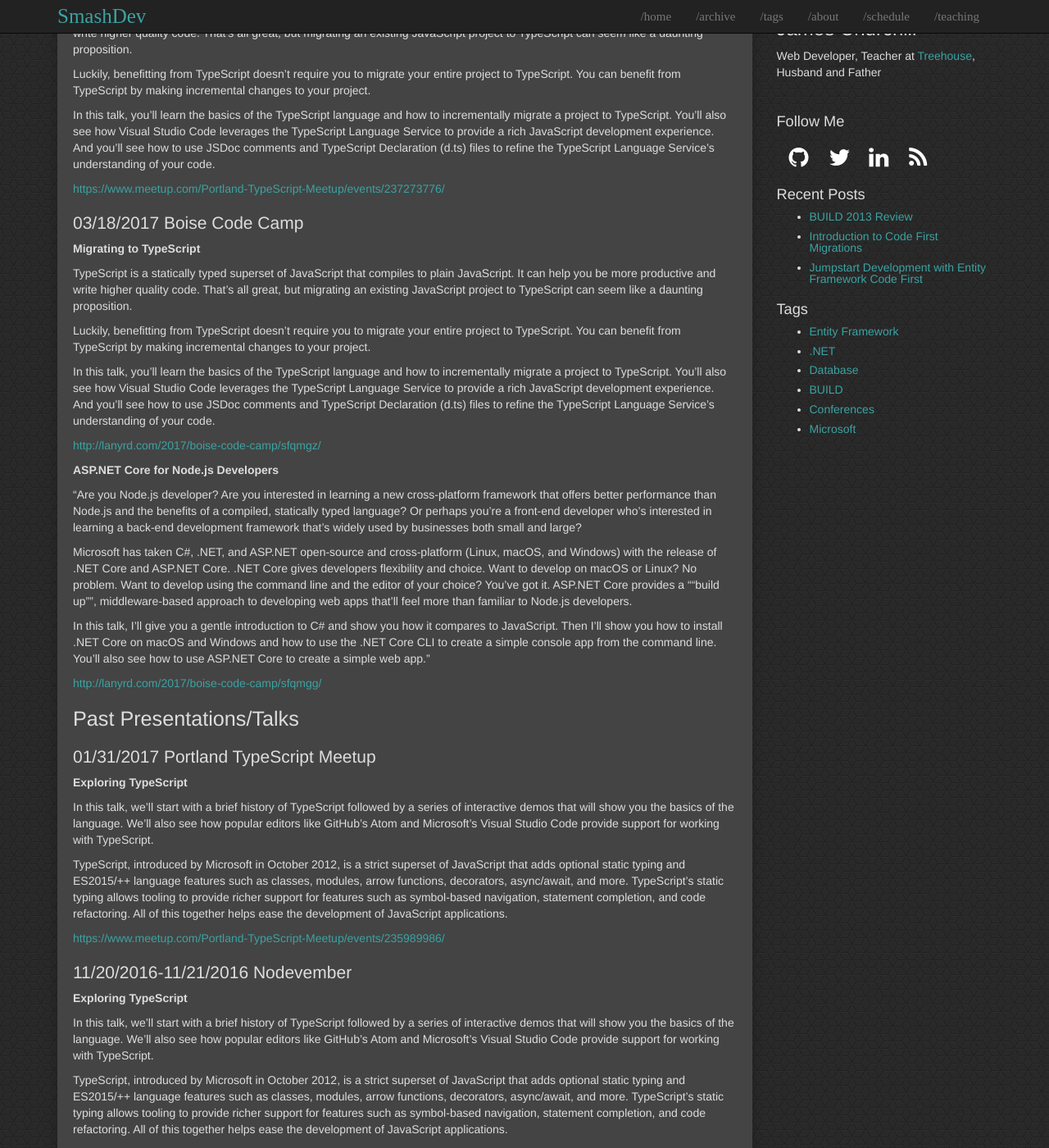
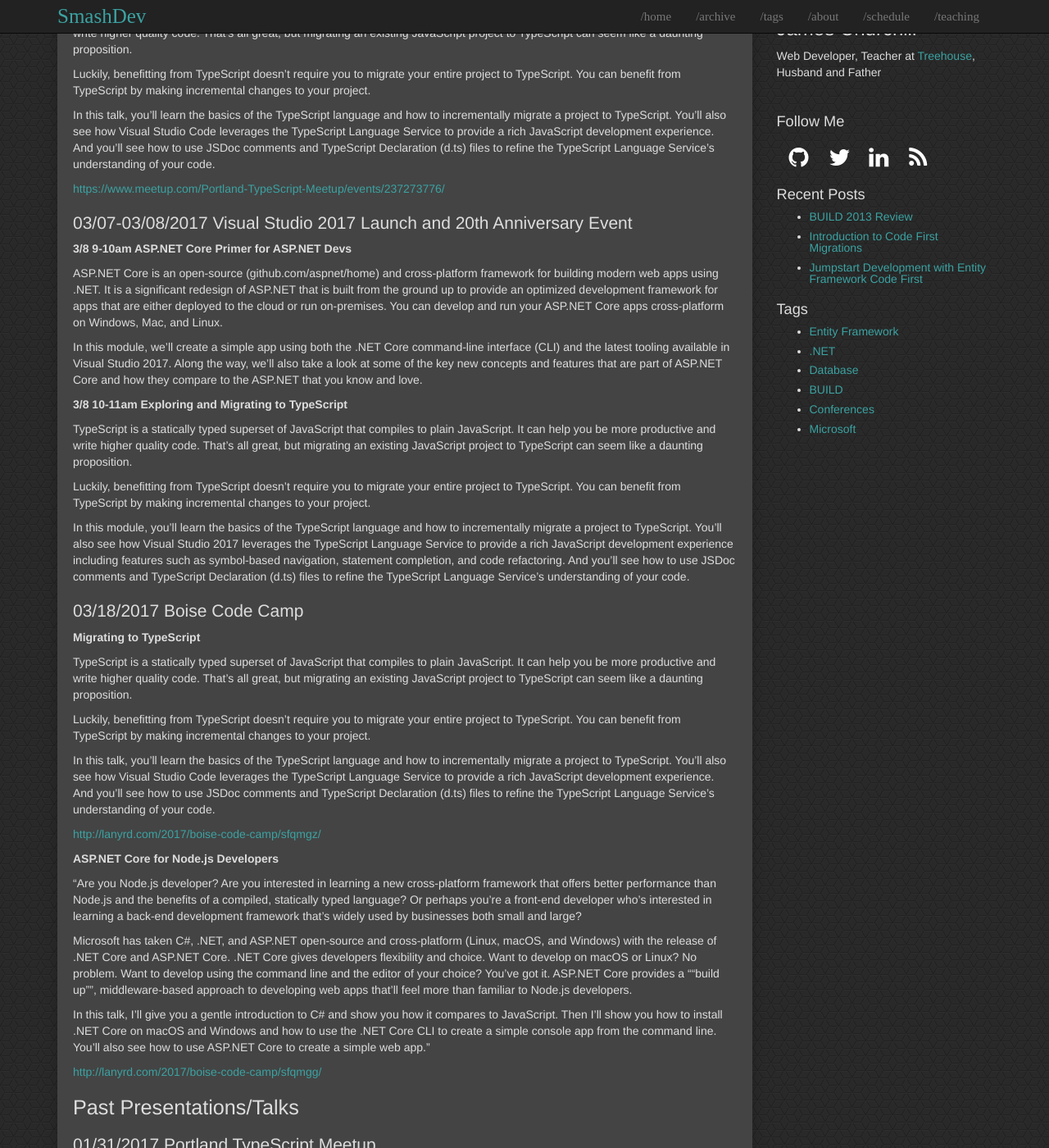
Before and after one commit to smashdevcode/smashdevcode.github.io, a Jekyll site: the page built from schedule.md, in a window 1280 px wide and 1400 px high, scrolled down 278 px. Shown: the whole window at 82% size. Built offline with Jekyll 4.4.1, drawn with Linux system fonts in a browser that asks for light colours; some of the changed text lies outside the part shown.

Commit message:
Updated schedule

```diff
--- a/schedule.md
+++ b/schedule.md
@@ -18,6 +18,22 @@
 In this talk, you'll learn the basics of the TypeScript language and how to incrementally migrate a project to TypeScript. You'll also see how Visual Studio Code leverages the TypeScript Language Service to provide a rich JavaScript development experience. And you'll see how to use JSDoc comments and TypeScript Declaration (d.ts) files to refine the TypeScript Language Service's understanding of your code.
 
 [https://www.meetup.com/Portland-TypeScript-Meetup/events/237273776/](https://www.meetup.com/Portland-TypeScript-Meetup/events/237273776/)
+
+### 03/07-03/08/2017 Visual Studio 2017 Launch and 20th Anniversary Event
+
+**3/8 9-10am ASP.NET Core Primer for ASP.NET Devs**
+
+ASP.NET Core is an open-source (github.com/aspnet/home) and cross-platform framework for building modern web apps using .NET. It is a significant redesign of ASP.NET that is built from the ground up to provide an optimized development framework for apps that are either deployed to the cloud or run on-premises. You can develop and run your ASP.NET Core apps cross-platform on Windows, Mac, and Linux.
+
+In this module, we'll create a simple app using both the .NET Core command-line interface (CLI) and the latest tooling available in Visual Studio 2017. Along the way, we'll also take a look at some of the key new concepts and features that are part of ASP.NET Core and how they compare to the ASP.NET that you know and love.
+
+**3/8 10-11am Exploring and Migrating to TypeScript**
+
+TypeScript is a statically typed superset of JavaScript that compiles to plain JavaScript. It can help you be more productive and write higher quality code. That's all great, but migrating an existing JavaScript project to TypeScript can seem like a daunting proposition.
+
+Luckily, benefitting from TypeScript doesn't require you to migrate your entire project to TypeScript. You can benefit from TypeScript by making incremental changes to your project.
+
+In this module, you'll learn the basics of the TypeScript language and how to incrementally migrate a project to TypeScript. You'll also see how Visual Studio 2017 leverages the TypeScript Language Service to provide a rich JavaScript development experience including features such as symbol-based navigation, statement completion, and code refactoring. And you'll see how to use JSDoc comments and TypeScript Declaration (d.ts) files to refine the TypeScript Language Service's understanding of your code.
 
 ### 03/18/2017 Boise Code Camp
 
@@ -53,7 +69,7 @@
 
 [https://www.meetup.com/Portland-TypeScript-Meetup/events/235989986/](https://www.meetup.com/Portland-TypeScript-Meetup/events/235989986/)
 
-### 11/20/2016-11/21/2016 Nodevember
+### 11/20-11/21/2016 Nodevember
 
 **Exploring TypeScript**
 
@@ -71,7 +87,7 @@
 
 [https://conf.utahjs.com/](https://conf.utahjs.com/)
 
-### 09/14/2016-09/16/2016 Angular Remote Conf
+### 09/14-09/16/2016 Angular Remote Conf
 
 **Reactive Programming with RxJS**
 
@@ -135,7 +151,7 @@
 
 [https://www.meetup.com/Portland-TypeScript-Meetup/events/231830415/](https://www.meetup.com/Portland-TypeScript-Meetup/events/231830415/)
 
-### 07/13/2016-7/15/2016 Newbie Remote Conf
+### 07/13-7/15/2016 Newbie Remote Conf
 
 **Can Anyone Learn to Program?**
 
@@ -157,7 +173,7 @@
 
 [http://www.meetup.com/Portland-TypeScript-Meetup/events/229370660/](http://www.meetup.com/Portland-TypeScript-Meetup/events/229370660/)
 
-### 06/19/2016-06/21/2016 NodePDX Conference
+### 06/19-06/21/2016 NodePDX Conference
 
 **Demystifying TypeScript Decorators**
 
```
